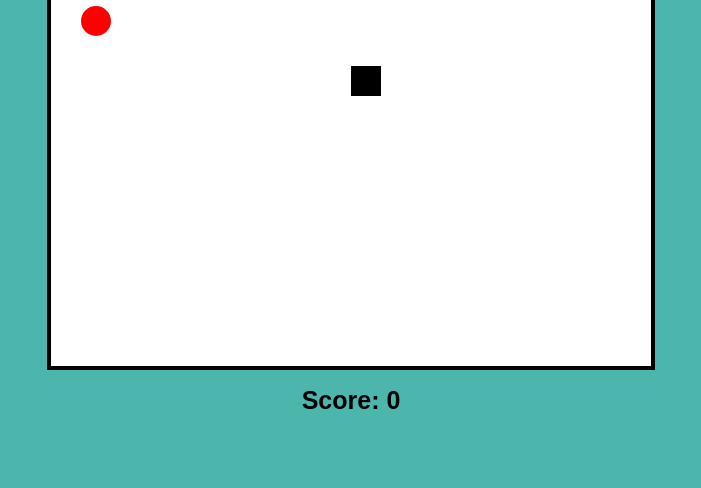
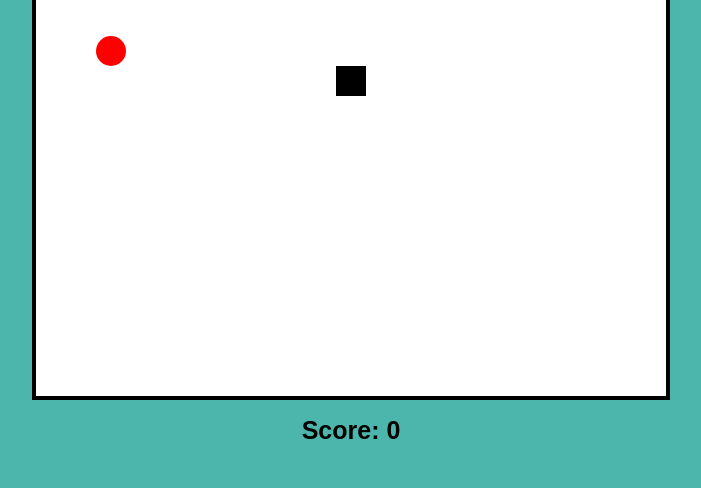
Before and after one commit to jaminc/snake, a plain HTML site: page index.html in a window 1280 px wide. Shown: the part 312-800 px from the top of the page, without its empty margins (289-990 px from the left). Drawn offline with Linux system fonts and the light colour scheme.

Commit message:
Expand game grid to 21x21.

```diff
--- a/css/02_game_view.css
+++ b/css/02_game_view.css
@@ -10,7 +10,7 @@
 
 .row {
   margin: auto;
-  width: 600px;
+  width: 630px;
 
   border-left: 4px solid #000;
   border-right: 4px solid #000;
--- a/js/view.js
+++ b/js/view.js
@@ -6,12 +6,12 @@
 
   var View = SG.View = function ($el) {
     this.$el = $el;
-    this.setUpGame();
+    this.setUpGame(21);
     $(window).on("keydown", this.startGame.bind(this));
   };
 
-  View.prototype.setUpGame = function () {
-    this.board = new SG.Board(20);
+  View.prototype.setUpGame = function (dim) {
+    this.board = new SG.Board(dim);
     this.snake = this.board.snake;
     this.snake.colorTimer = 1000;
 
@@ -167,7 +167,7 @@
 
     this.$el.one('click', function () {
       this.$el.empty();
-      this.setUpGame();
+      this.setUpGame(20);
       $(".pause-prompt").toggleClass("text-off");
       $(window).on("keydown", this.startGame.bind(this));
     }.bind(this));
```
